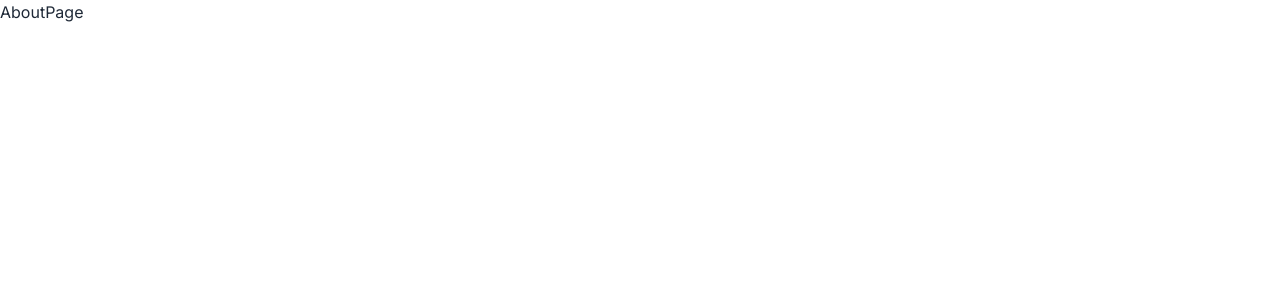
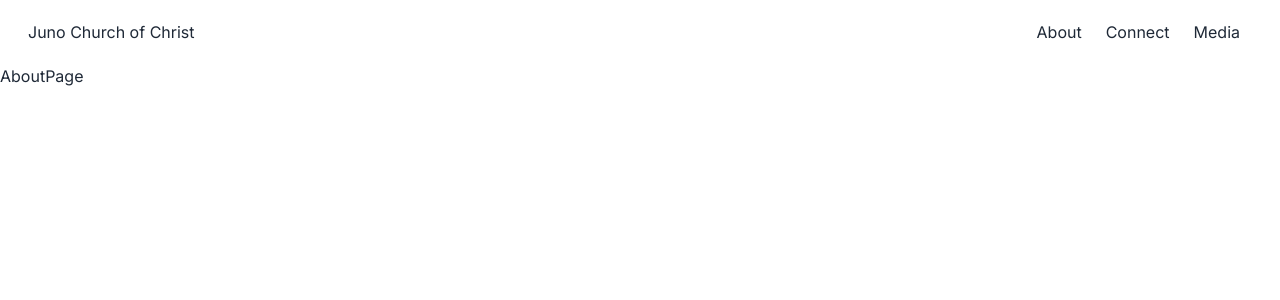
Before and after one commit to JunoChurchofChrist/JunoWebsite, a Next.js app: page /about in a window 1280 px wide. Shown: the top 300 px of the page. Built offline with nearby package versions, Linux system fonts and the light colour scheme.

Commit message:
Added Navbar

```diff
--- /dev/null
+++ b/app/NavBar.tsx
@@ -0,0 +1,25 @@
+import React from 'react';
+import Link from 'next/link';
+
+const NavBar = () => {
+  return (
+    <div className="navbar">
+      <Link className="navbar-start ml-5" href="/">
+        Juno Church of Christ
+      </Link>
+      <div className="navbar-end mr-5">
+        <Link className="p-3" href="/about">
+          About
+        </Link>
+        <Link className="p-3" href="/connect">
+          Connect
+        </Link>
+        <Link className="p-3" href="/media">
+          Media
+        </Link>
+      </div>
+    </div>
+  );
+};
+
+export default NavBar;
--- a/app/layout.tsx
+++ b/app/layout.tsx
@@ -1,6 +1,7 @@
 import type { Metadata } from 'next';
 import { Inter } from 'next/font/google';
 import './globals.css';
+import NavBar from './NavBar';
 
 const inter = Inter({ subsets: ['latin'] });
 
@@ -16,7 +17,10 @@ export default function RootLayout({
 }) {
   return (
     <html lang="en">
-      <body className={inter.className}>{children}</body>
+      <body className={inter.className}>
+        <NavBar />
+        <main>{children}</main>
+      </body>
     </html>
   );
 }
```
